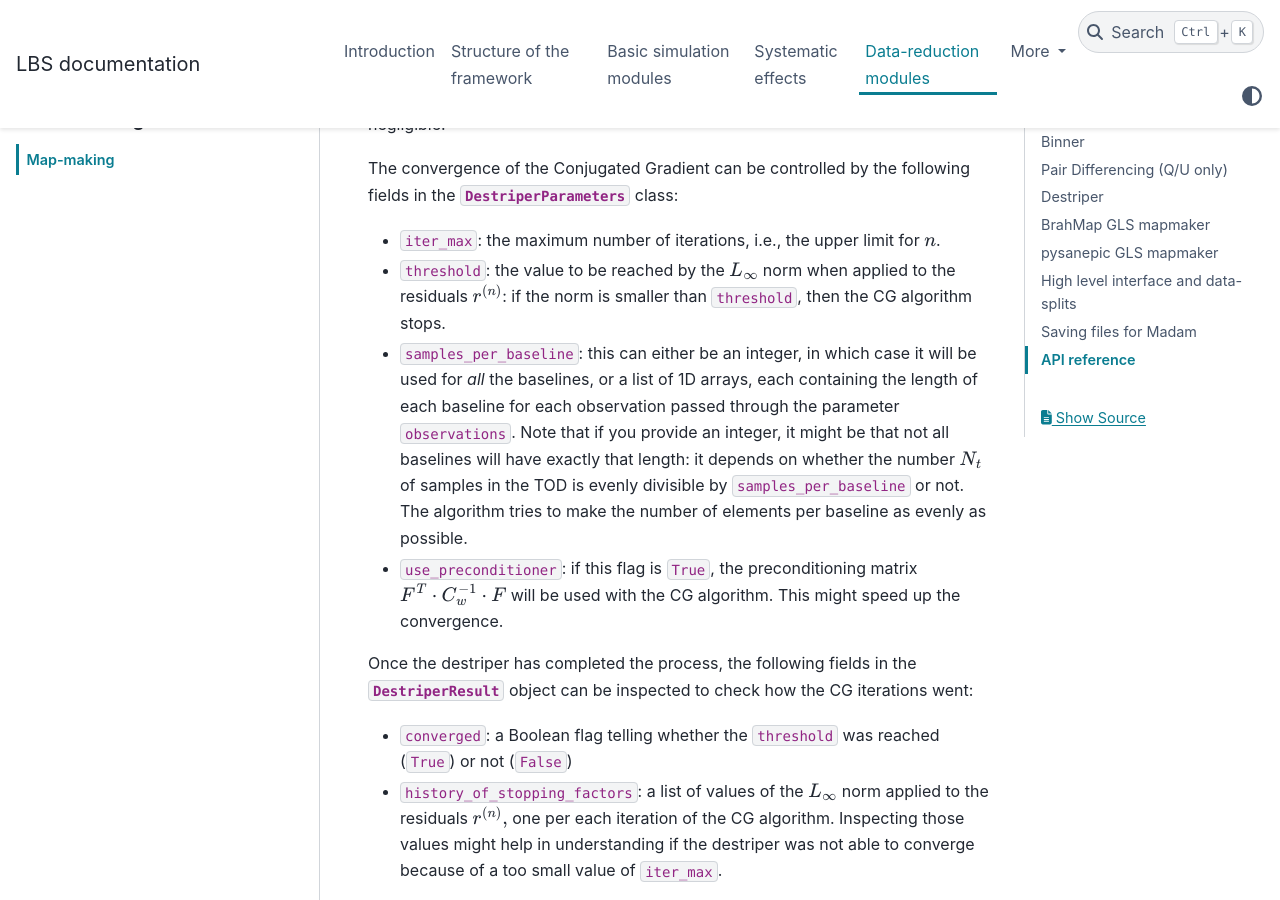
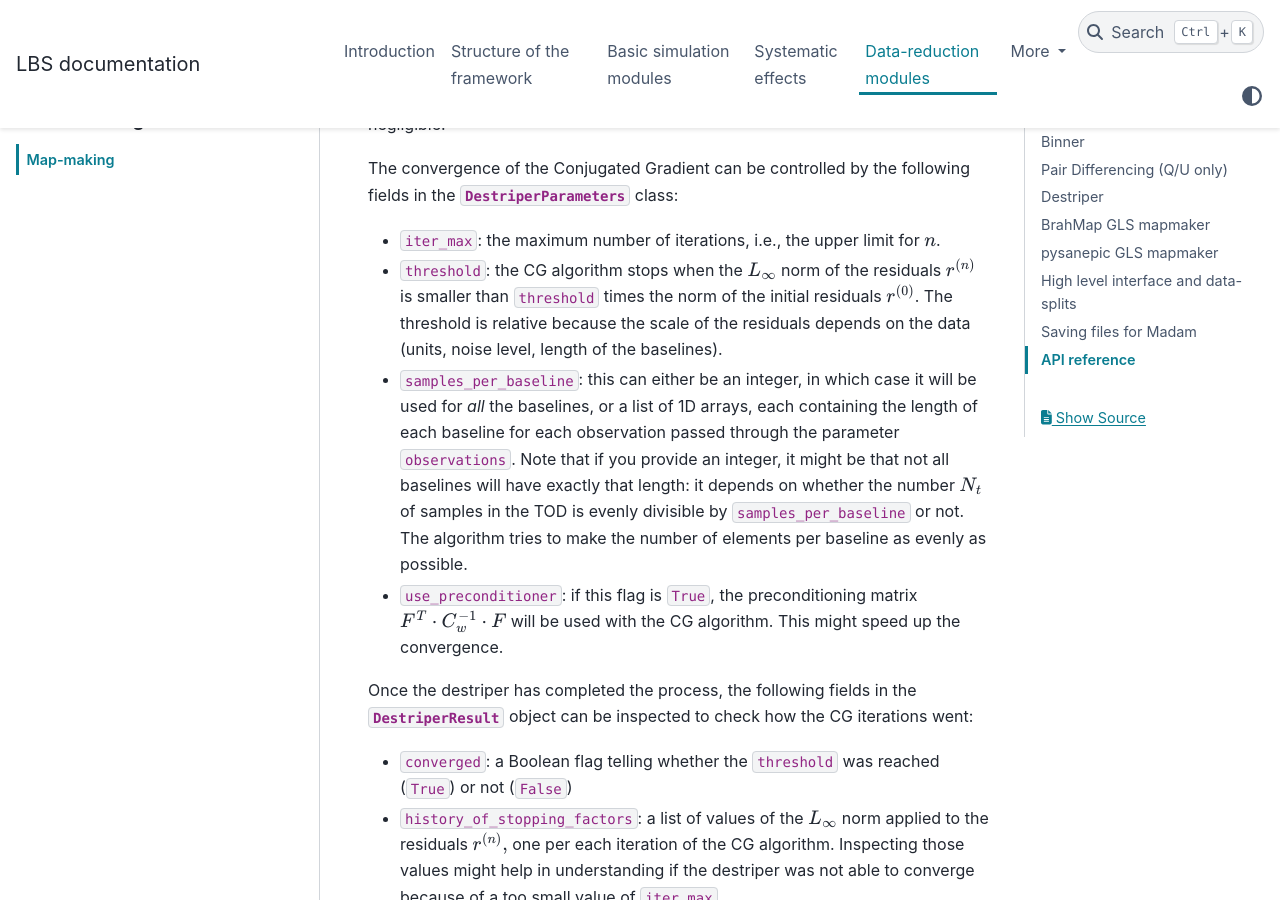
Before and after one commit to litebird/litebird_sim, a Sphinx documentation site: the page built from docs/source/mapmaking.rst, in a window 1280 px wide and 900 px high, scrolled down 13473 px. Built offline with Sphinx 7.4.7 and the PyData theme 0.15.4, drawn with Linux system fonts in a browser that asks for light colours; cross-references to code outside the pages are shown as plain code.

Commit message:
Destriper: threshold relative to the initial residual
The stopping factor (max |residual| of the baselines) is compared with
threshold times its initial value: its scale depends on the data, and the
absolute default 1e-7 stopped the CG after 1-2 steps on realistic data
(in test_full_destriper the initial residual, 8e-7, was already below the
1e-6 threshold of the test, which now needs ~40 steps).

Co-Authored-By: Claude Opus 5.5 <noreply@anthropic.com>

```diff
--- a/docs/source/mapmaking.rst
+++ b/docs/source/mapmaking.rst
@@ -623,9 +623,11 @@ The convergence of the Conjugated Gradient can be controlled by the
 following fields in the :class:`.DestriperParameters` class:
 
 - ``iter_max``: the maximum number of iterations, i.e., the upper limit for :math:`n`.
-- ``threshold``: the value to be reached by the :math:`L_\infty` norm when
-  applied to the residuals :math:`r^{(n)}`: if the norm is smaller than ``threshold``,
-  then the CG algorithm stops.
+- ``threshold``: the CG algorithm stops when the :math:`L_\infty` norm of
+  the residuals :math:`r^{(n)}` is smaller than ``threshold`` times the norm of
+  the initial residuals :math:`r^{(0)}`. The threshold is relative because the
+  scale of the residuals depends on the data (units, noise level, length of the
+  baselines).
 - ``samples_per_baseline``: this can either be an integer, in which case it will
   be used for *all* the baselines, or a list of 1D arrays, each containing the
   length of each baseline for each observation passed through the parameter
```
Also changed, not shown: CHANGELOG.md (+1 -1 lines), 2 other files.
